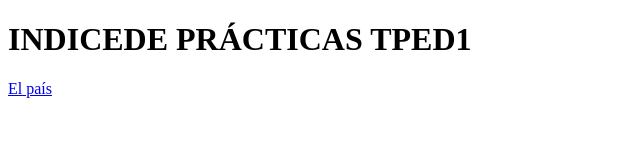
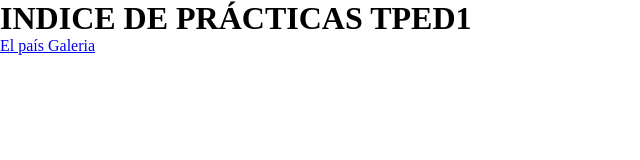
Before and after one commit to evelyngomis/TPED1, a plain HTML site: page index.html in a window 1280 px wide. Shown: the whole page, without its empty margins (0-640 px from the left). Drawn offline with Linux system fonts and the light colour scheme.

Commit message:
nuevo dia

```diff
--- a/index.html
+++ b/index.html
@@ -1,15 +1,15 @@
 <!DOCTYPE html>
 <html lang="en">
-<head>
-    <meta charset="UTF-8">
-    <meta name="viewport" content="width=device-width, initial-scale=1.0">
-    <title>Document</title>
-</head>
-<body>
-    <h1>
-        INDICEDE PRÁCTICAS TPED1 </h1>
+  <head>
+    <meta charset="UTF-8" />
+    <meta name="viewport" content="width=device-width, initial-scale=1.0" />
+    <title>Indice de practicas</title>
+    <link rel="stylesheet" href="estilos.css" />
+  </head>
+  <body>
+    <h1>INDICE DE PRÁCTICAS TPED1</h1>
 
-        <a href="sesion7-8_elpais/index.html"> El país </a>
-
-</body>
+    <a href="sesion7-8_elpais/index.html"> El país </a>
+    <a href="#">Galeria</a>
+  </body>
 </html>
```
